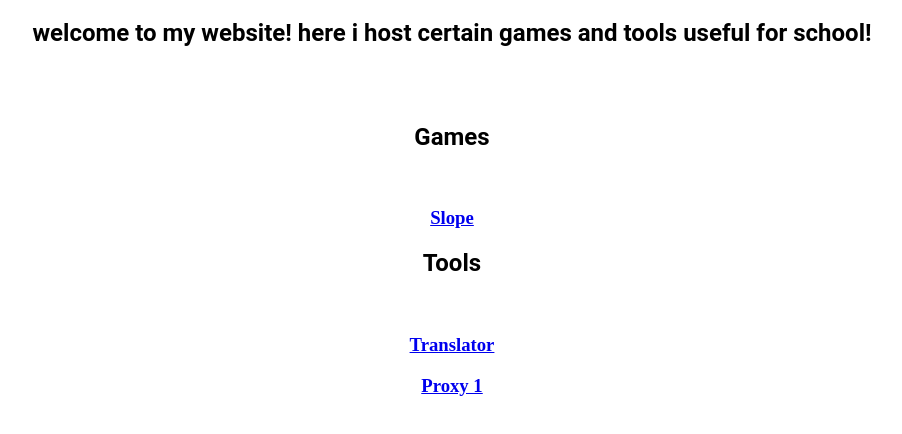
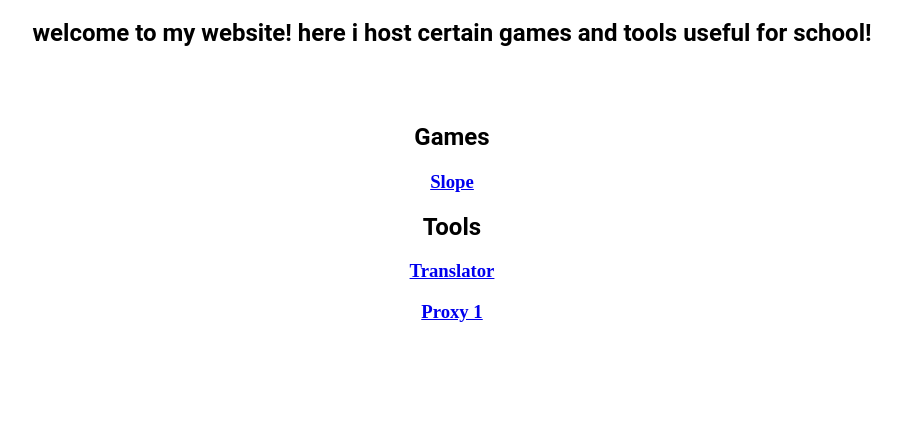
Before and after one commit to c0nstantly/c0nstantly.github.io, a plain HTML site: page index.html in a window 1280 px wide. Shown: the part 62-496 px from the top of the page, without its empty margins (188-1090 px from the left). Drawn offline with Linux system fonts and the light colour scheme.

Commit message:
Update index.html

```diff
--- a/index.html
+++ b/index.html
@@ -38,9 +38,9 @@ a {
     <h2>welcome to my website! here i host certain games and tools useful for school!</h2>
     <br>
     <br>
-    <h2> Games </h2><br>
+    <h2> Games </h2>
     <center><h3> <a href="https://c0nstantly.github.io/games/slope" target="_blank">Slope</a> </h3></center>
-    <h2> Tools </h2><br>
+    <h2> Tools </h2>
    <center> <h3> <a href="https://vercel-phi-neon.vercel.app/" target="_blank">Translator</a></h3></center>
    <center>  <h3> <a href="https://proxy-theta-three.vercel.app" target="_blank">Proxy 1</a> </h3></center>
 
```
